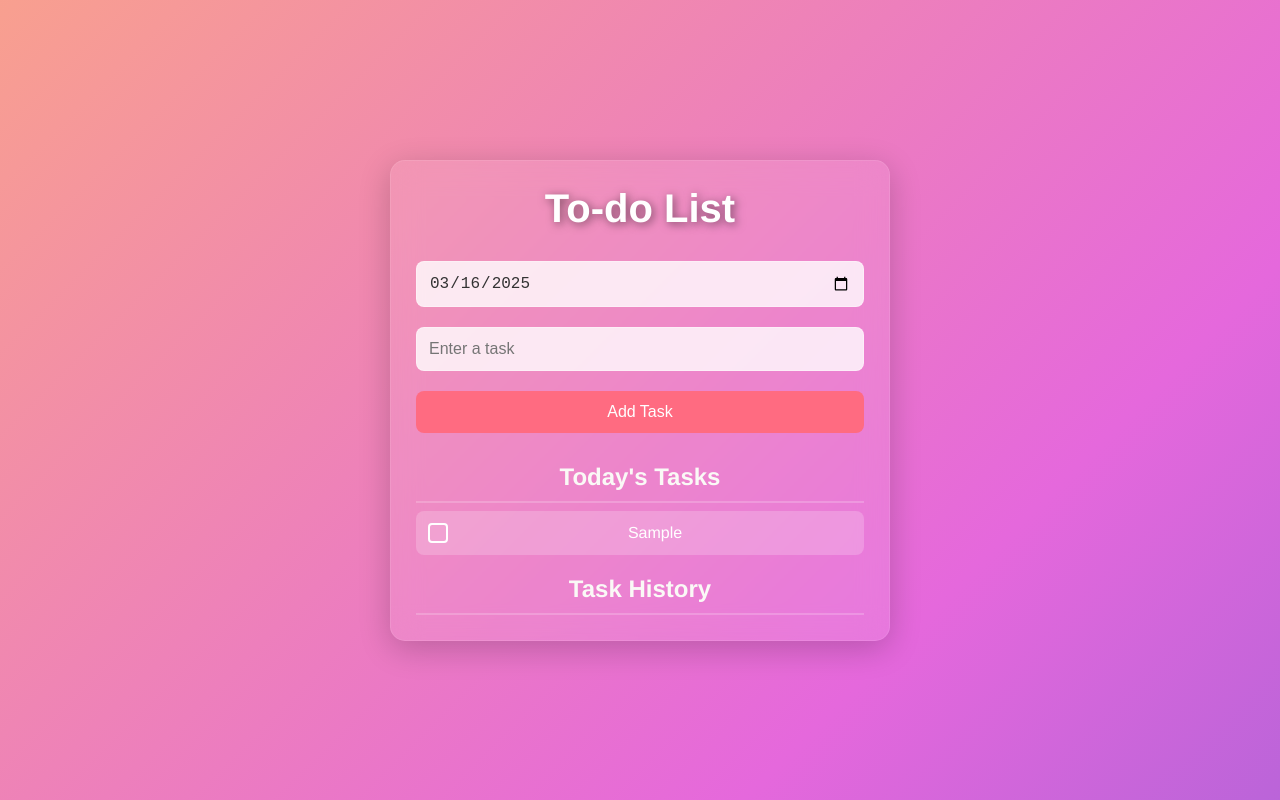
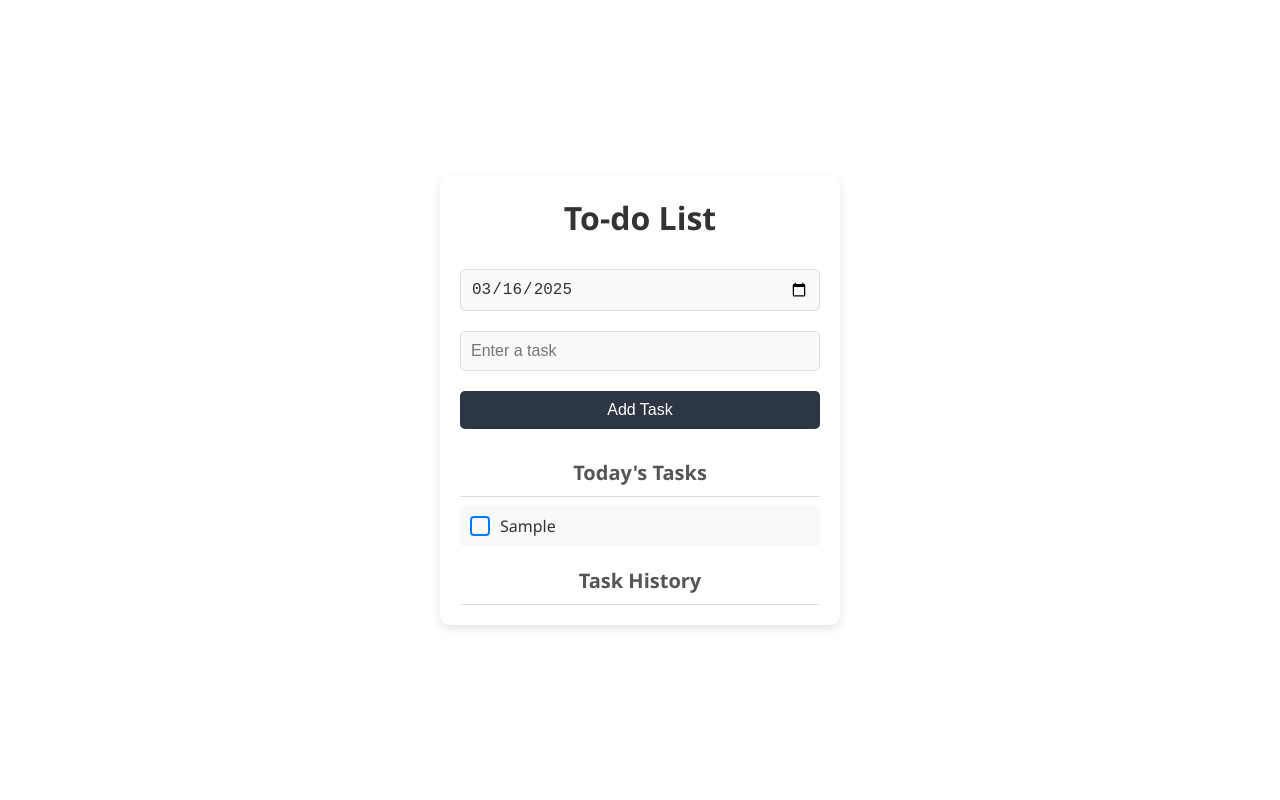
Before and after one commit to Priyanka1846/Simple-Task-planner, a plain HTML site: page index.html in a window 1280 px wide. Both pictures are taken after typing "Sample" into the empty fields and a click on the button "Add Task". Drawn offline with Linux system fonts and the light colour scheme.

Commit message:
Update style.css

```diff
--- a/style.css
+++ b/style.css
@@ -1,17 +1,14 @@
-/* General Reset */
+
 * {
     margin: 0;
     padding: 0;
     box-sizing: border-box;
 }
 
-/* Body Styles */
 body {
-    font-family: 'Franklin Gothic Medium', 'Arial Narrow', Arial, sans-serif;
+    font-family: 'Segoe UI', Tahoma, Geneva, Verdana, sans-serif;
     text-align: center;
-    background: linear-gradient(-45deg, #4158D0, #e568dc, #ffb374, #ef5f5f, #d840b6);
-    background-size: 400% 400%;
-    animation: gradient 15s ease infinite;
+    background: #ffffff;
     margin: 0;
     min-height: 100vh;
     display: flex;
@@ -20,69 +17,56 @@ body {
     padding: 20px;
 }
 
-/* Gradient Animation */
-@keyframes gradient {
-    0% { background-position: 0% 50%; }
-    50% { background-position: 100% 50%; }
-    100% { background-position: 0% 50%; }
+.container {
+    max-width: 400px;
+    width: 100%;
+    background: #ffffff;
+    border-radius: 10px;
+    padding: 20px;
+    box-shadow: 0 4px 10px rgba(0, 0, 0, 0.1);
 }
 
-/* Container Styles */
-.container {
-    max-width: 500px;
-    width: 100%;
-    background: rgba(255, 255, 255, 0.1);
-    backdrop-filter: blur(15px);
-    border-radius: 15px;
-    padding: 25px;
-    box-shadow: 0 8px 32px rgba(0, 0, 0, 0.2);
-    border: 1px solid rgba(255, 255, 255, 0.1);
-}
-
-/* Heading Styles */
 h1 {
-    font-size: 2.5rem;
+    font-size: 2rem;
     font-weight: bold;
-    color: #ffffff;
+    color: #333;
     margin-bottom: 20px;
-    text-shadow: 2px 2px 10px rgba(0, 0, 0, 0.5);
 }
 
 h2 {
-    font-size: 1.5rem;
-    color: #faf9f6;
+    font-size: 1.25rem;
+    color: #555;
     margin-top: 20px;
-    border-bottom: 2px solid rgba(255, 255, 255, 0.2);
+    border-bottom: 1px solid #ddd;
     padding-bottom: 10px;
 }
 
-/* Input and Button Styles */
 input[type="date"],
 input[type="text"] {
     width: 100%;
-    padding: 12px;
+    padding: 10px;
     margin: 10px 0;
-    border: 1px solid rgba(255, 255, 255, 0.3);
-    border-radius: 8px;
+    border: 1px solid #ddd;
+    border-radius: 5px;
     font-size: 1rem;
     color: #333;
-    background: rgba(255, 255, 255, 0.8);
+    background: #f9f9f9;
     transition: all 0.3s ease;
 }
 
 input:focus {
-    border-color: #ffb374;
-    box-shadow: 0 0 10px rgba(255, 179, 116, 0.5);
+    border-color: #007bff;
+    box-shadow: 0 0 5px rgba(0, 123, 255, 0.5);
     outline: none;
 }
 
 button {
-    padding: 12px 24px;
+    padding: 10px 20px;
     font-size: 1rem;
-    background: #ff6b81;
+    background: #2d3743;
     color: white;
     border: none;
-    border-radius: 8px;
+    border-radius: 5px;
     cursor: pointer;
     transition: background 0.3s ease;
     width: 100%;
@@ -90,38 +74,31 @@ button {
 }
 
 button:hover {
-    background: #ff3b61;
+    background: #151f2b;
 }
 
-/* Task List Styles */
 #task-list,
 #task-history {
     list-style: none;
     padding: 0;
-    text-align: center;
-    margin: 0 auto;
-    width: 100%;
+    text-align: left;
+    margin: 0;
 }
 
 .task-item {
     display: flex;
     align-items: center;
-    background: rgba(255, 255, 255, 0.2);
-    padding: 12px;
+    background: #f9f9f9;
+    padding: 10px;
     margin: 8px 0;
-    border-radius: 8px;
+    border-radius: 5px;
     font-size: 1rem;
-    color: #fff;
+    color: #333;
     transition: background 0.3s ease;
-    width: 100%;
 }
 
 .task-item:hover {
-    background: rgba(255, 255, 255, 0.3);
-}
-.task-item span{
-    flex: 1;
-    text-align: center;
+    background: #eee;
 }
 
 .task-item input[type="checkbox"] {
@@ -130,15 +107,15 @@ button:hover {
     margin-right: 10px;
     cursor: pointer;
     appearance: none;
-    border: 2px solid #fff;
+    border: 2px solid #007bff;
     border-radius: 4px;
     background: transparent;
     position: relative;
 }
 
 .task-item input[type="checkbox"]:checked {
-    border-color: #74bb77;
-    background: #74bb77;
+    border-color: #007bff;
+    background: #007bff;
 }
 
 .task-item input[type="checkbox"]:checked::after {
```
